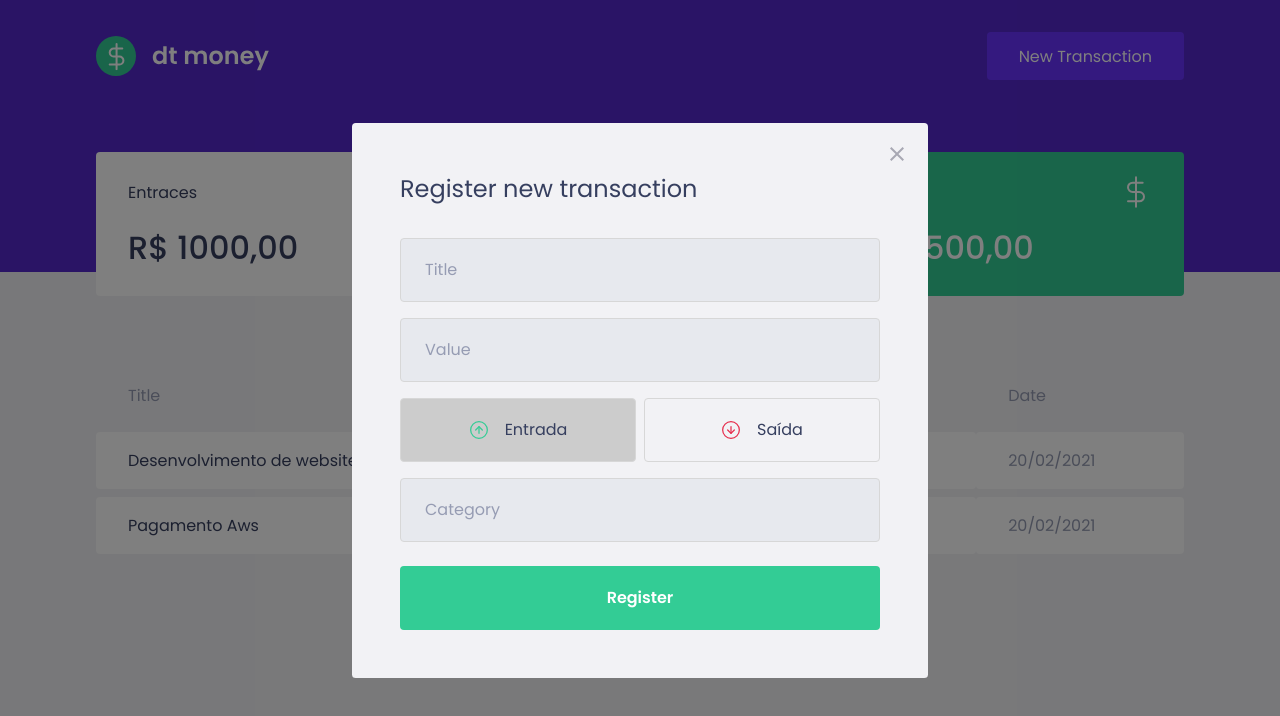
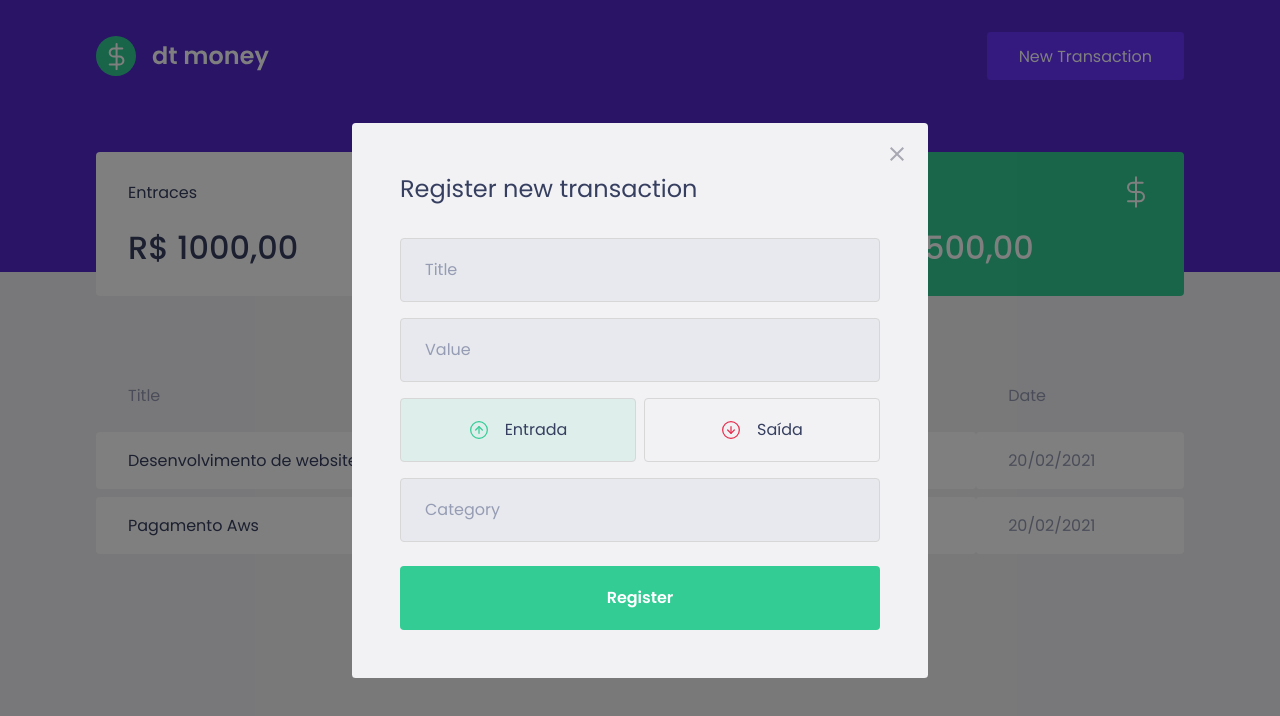
Before and after one commit to edmiltonVinicius/react-02-ignite-rocketseat, a React (Create React App) app: page / in a window 1280 px wide. Both pictures are taken after a click on the button "New Transaction". Shown: the top 716 px of the page. Built offline with nearby package versions, Linux system fonts and the light colour scheme; no server answers; what miragejs would draw is missing.

Commit message:
Finalized modal new transaction

```diff
--- a/src/components/NewTransactionModal/index.tsx
+++ b/src/components/NewTransactionModal/index.tsx
@@ -48,6 +48,7 @@
                         type="button"
                         onClick={() => { setType('deposit'); }}
                         isActive={type === 'deposit'}
+                        activeColor="green"
                     >
                         <img src={incomeImg} alt="Entrada" />
                         <span>Entrada</span>
@@ -57,6 +58,7 @@
                         type="button"
                         onClick={() => { setType('withdraw'); }}
                         isActive={type === 'withdraw'}
+                        activeColor="red"
                     >
                         <img src={outcomeImg} alt="Saída" />
                         <span>Saída</span>
--- a/src/components/NewTransactionModal/style.ts
+++ b/src/components/NewTransactionModal/style.ts
@@ -1,5 +1,5 @@
 import styled from 'styled-components';
-import { darken } from 'polished';
+import { darken, transparentize } from 'polished';
 
 export const Container = styled.form`
     h2 {
@@ -59,13 +59,22 @@
 
 interface RadioBoxProps {
     isActive: boolean;
+    activeColor: 'green' | 'red';
 }
+
+const colors = {
+    green: '#33CC95',
+    red: '#E52E4D'
+};
 
 export const RadioBox = styled.button<RadioBoxProps>`
     height: 4rem;;
     border: 1px solid #d7d7d7;
     border-radius: 0.25rem;
-    background-color: ${(props) => props.isActive ? '#ccc' : 'transparent'};
+    background-color: ${(props) => props.isActive ?
+        transparentize(0.9, colors[props.activeColor])
+        : 'transparent'
+    };
     display: flex;
     align-items: center;
     justify-content: center;
```
